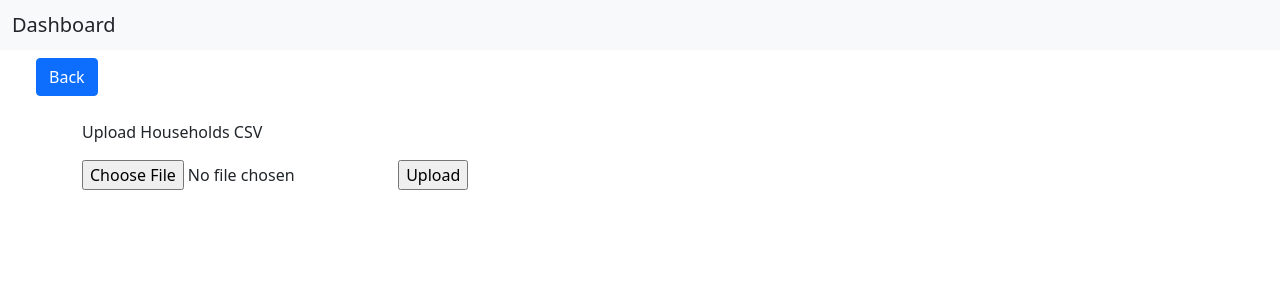
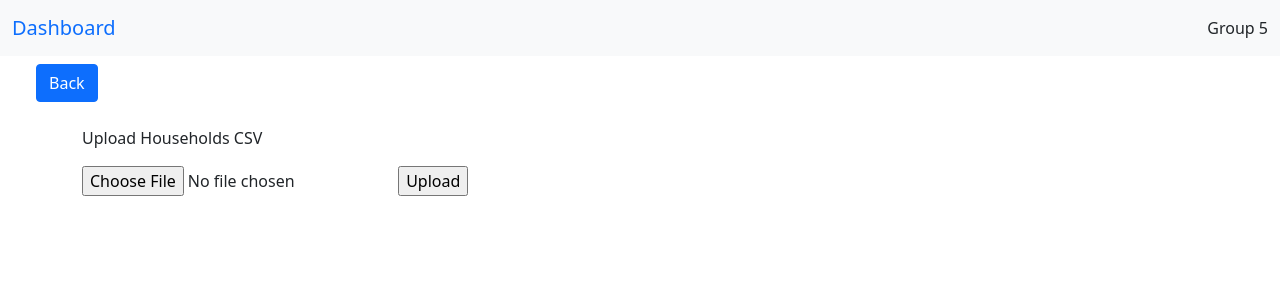
Before and after one commit to conleyrj/cproj, a Flask app: page /upload_h in a window 1280 px wide. Shown: the top 300 px of the page. Run offline with Flask 3, Linux system fonts and the light colour scheme; parts of the project's set-up code (start-up, migrations or seed data) failed here and were passed over; some libraries are stand-ins or nearby versions.

Commit message:
update pages to add group number

```diff
--- a/templates/index.html
+++ b/templates/index.html
@@ -11,6 +11,7 @@
         <div class="px-4 py-3 my-2 text-center">
             <img class="d-block mx-auto mb-4" src="{{ url_for('static', filename='images/azure-icon.svg') }}" alt="Azure Logo" width="192" height="192"/>
             <h1 class="display-6 fw-bold text-primary">Welcome!</h1>
+            <h3 class="fw-bold text-primary">Created by Group 5</h3>
           </div>
         <form method="post" action="{{url_for('hello')}}"">
             <div class="col-md-6 mx-auto text-center">
--- a/templates/login.html
+++ b/templates/login.html
@@ -10,6 +10,7 @@
         <div class="px-4 py-3 my-2 text-center">
             <img class="d-block mx-auto mb-4" src="{{ url_for('static', filename='images/azure-icon.svg') }}" alt="Azure Logo" width="192" height="192"/>
             <h1 class="display-6 fw-bold text-primary">Welcome back!</h1>
+            <h3 class="fw-bold text-primary">Created by Group 5</h3>
           </div>
         <form method="post" action="{{url_for('hello')}}">
             <div class="col-md-6 mx-auto text-center">
--- a/templates/upload_h.html
+++ b/templates/upload_h.html
@@ -14,11 +14,22 @@
      <main>
         <div>
 
-          <nav class="navbar bg-light">
+          <nav class="navbar navbar-expand-lg bg-light">
             <div class="container-fluid">
-              <span class="navbar-brand mb-0 h1">Dashboard</span>
+              <a class="navbar-brand" href="/dashboard">Dashboard</a>
+              <button class="navbar-toggler" type="button" data-bs-toggle="collapse" data-bs-target="#navbarText" aria-controls="navbarText" aria-expanded="false" aria-label="Toggle navigation">
+                <span class="navbar-toggler-icon"></span>
+              </button>
+              <div class="collapse navbar-collapse" id="navbarText">
+                <ul class="navbar-nav me-auto mb-2 mb-lg-0">
+                </ul>
+                <span class="navbar-text">
+                  Group 5
+                </span>
+              </div>
             </div>
           </nav>
+
           <div class="row">
             <div class="col-lg-12 px-5">
               <a class="btn btn-primary my-2" href="/dashboard" role="button">Back</a>
```
Also changed, not shown: templates/dashboard.html (+12 -2 lines), templates/data_pull_10.html (+13 -2 lines), templates/upload_p.html (+13 -2 lines), templates/upload_t.html (+13 -2 lines).
